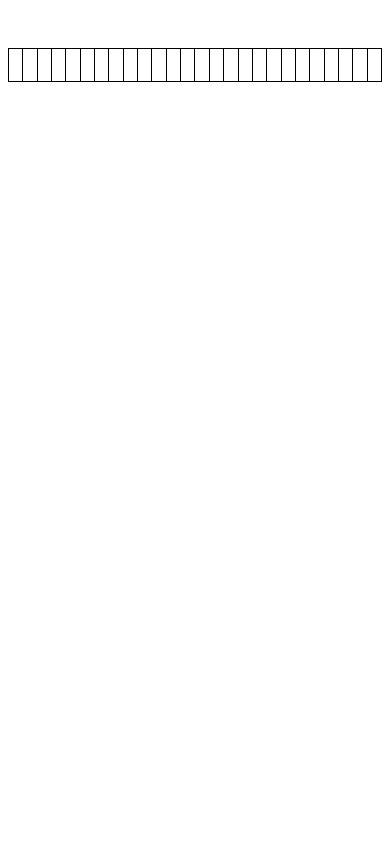
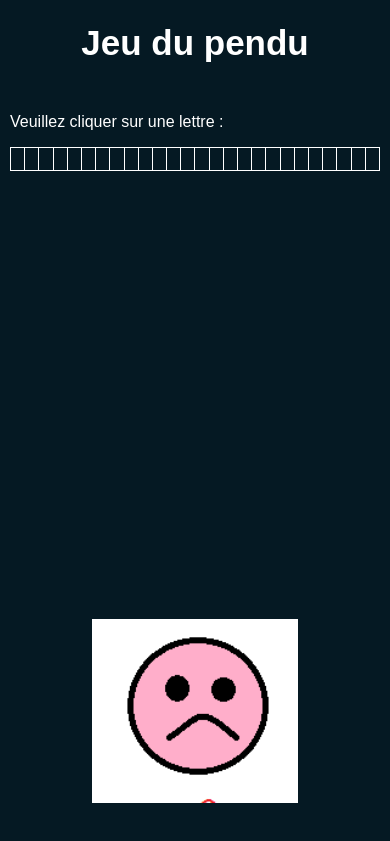
Before and after one commit to Melissa-code/hangman_game, a plain HTML site: page index.html in a window 390 px wide. Drawn offline with Linux system fonts and the light colour scheme; no server answers.

Commit message:
Add images

```diff
--- a/index.html
+++ b/index.html
@@ -5,37 +5,80 @@
     <meta name="viewport" content="width=device-width, initial-scale=1.0">
     <title>Jeu du pendu</title>
     <style>
+        body {
+            font-size: 24px;
+            font-family: Arial, sans-serif;
+            background-color: #051923;
+            color: white;
+            height: 100vh;
+            margin: 0;
+            display: flex;
+            justify-content: center;
+            align-items: center;
+            flex-direction: column;
+        }
+        h1 {
+            text-align: center;
+            font-size: 45px;
+        }
+        p {
+            font-size: 18px;
+        }
         table {
             border-collapse: collapse;
         }
         .cell {
             width: 30px;
             height: 30px;
-            border: 1px solid black;
+            border: 1px solid white;
             text-align: center;
             vertical-align: middle;
-            font-size: 24px;
-            font-family: Arial, sans-serif;
+            flex: 1 0 30px;
+            margin: 2px;
+            cursor: pointer;
+        }
+        #game {
+            height: 80%;
+            margin: 10px;
         }
         #motARemplir {
             margin-top: 30px;
-            font-size: 24px;
-            letter-spacing: 10px;
+            font-size: 25px;
+            letter-spacing: 20px;
             display: flex;
             justify-content: center;
         }
         #winnerMessage {
             margin-top: 20px;
-            font-size: 24px;
-            color: green;
+            color: '#136f63'; /* #d00000*/
             text-align: center;
+        }
+
+        @media (max-width: 600px) {
+        h1 {
+            font-size: 35px;
+        }
+        body {
+            font-size: 18px;
+        }
+        .cell {
+            width: 20px;
+            height: 20px;
+            flex: 1 0 20px;
+        }
+        p {
+            font-size: 16px;
+        }
     }
     </style>
 </head>
 <body>
-    <div id="motARemplir"></div>
-    <br>
-    <table>
+    <div class="title">
+        <h1>Jeu du pendu</h1>
+    </div>
+    <div id="game">
+        <p>Veuillez cliquer sur une lettre :</p>
+        <table id="alphabet">
             <tr>
                 <td class="cell" id="cellule0"></td>
                 <td class="cell" id="cellule1"></td>
@@ -65,7 +108,18 @@
                 <td class="cell" id="cellule25"></td>
             </tr>
         </table>
+
+        <br>
+        <div id="motARemplir"></div>
+    </div>
+
+    <br>
+    <img id="hangmanImg" src="assets/img8.png"/>
+
+    <br>
     <div id="winnerMessage"></div>
+    <div id="nbCoupsRestants"></div>
+    <div id="wordToSearch"></div>
 
 
 
@@ -74,8 +128,7 @@
         var motARechercher = "";
         var motARemplir = "";
         var lettresAJouer = [];
-        var nbCoupsRestants = 6;// decrementé
-
+        var nbCoupsRestants = 8;
 
         /**
         * Initialize
@@ -106,19 +159,24 @@
         * Get a random word from an API
         */
         async function chercherMot() {
-            const reponse = await fetch("https://trouve-mot.fr/api/random");
+            let reponse;
+            do {
+                reponse = await fetch("https://trouve-mot.fr/api/random");
                 const mot = await reponse.json();
                 console.log("mot a chercher : " + mot[0].name);
                 motARechercher = mot[0].name;
 
+            }
+            while (motARechercher.length > 9);
+
             initialiser();
             displayGame();
+
         }
 
         chercherMot();
 
-        // TO DO : corriger string pas tableau motARechercher
-        // faire le test fin du jeu : gagnant ou perdu
+
         function fillLetter(lettre) {
             let motARechercherArray = motARechercher.split('');
             let motARemplirArray = motARemplir.split('');
@@ -143,6 +201,13 @@
         function DisplayWinner(motARemplir) {
             if (motARemplir === motARechercher) {
                 document.getElementById('winnerMessage').textContent = "Gagné !";
+
+            } else {
+                if (nbCoupsRestants == 0) {
+                    document.getElementById('winnerMessage').textContent = "Perdu!";
+                    document.getElementById('wordToSearch').textContent = motARechercher;
+
+                }
             }
         }
 
@@ -150,14 +215,21 @@
         * Select a letter
         */
         function selection(lettre) {
-            console.log("lettre ici :",lettre)
+
+            if (nbCoupsRestants == 0 || motARemplir == motARechercher) {
+                return;
+            }
             nbCoupsRestants --;
+
+            const imgHangman = document.getElementById('hangmanImg');
+            imgHangman.src = "./assets/img"+nbCoupsRestants+".png";
+
             let position = lettre.charCodeAt(0 )-"a".charCodeAt(0);
             console.log("position" , position)
             lettresAJouer[position] = "";
 
             fillLetter(lettre)
-            console.log("mot à remplir ici: ", motARemplir)
+
             displayGame();
         }
 
@@ -167,6 +239,8 @@
         function displayGame() {
             const divMotARemplir = document.getElementById('motARemplir');
             divMotARemplir.innerText = motARemplir ;
+            const nbCoupsRestantsDiv = document.getElementById('nbCoupsRestants');
+            nbCoupsRestantsDiv.innerText = nbCoupsRestants;
 
             let index = 0;
             let lettre = document.getElementById('cellule'+index);
```
Also changed, not shown: assets/img1.png (added), assets/img2.png (added), assets/img3.png (added), assets/img4.png (added), assets/img5.png (added), assets/img6.png (added), assets/img7.png (added), assets/img8.png (added). Lines whose indentation alone changed are shown as unchanged.
